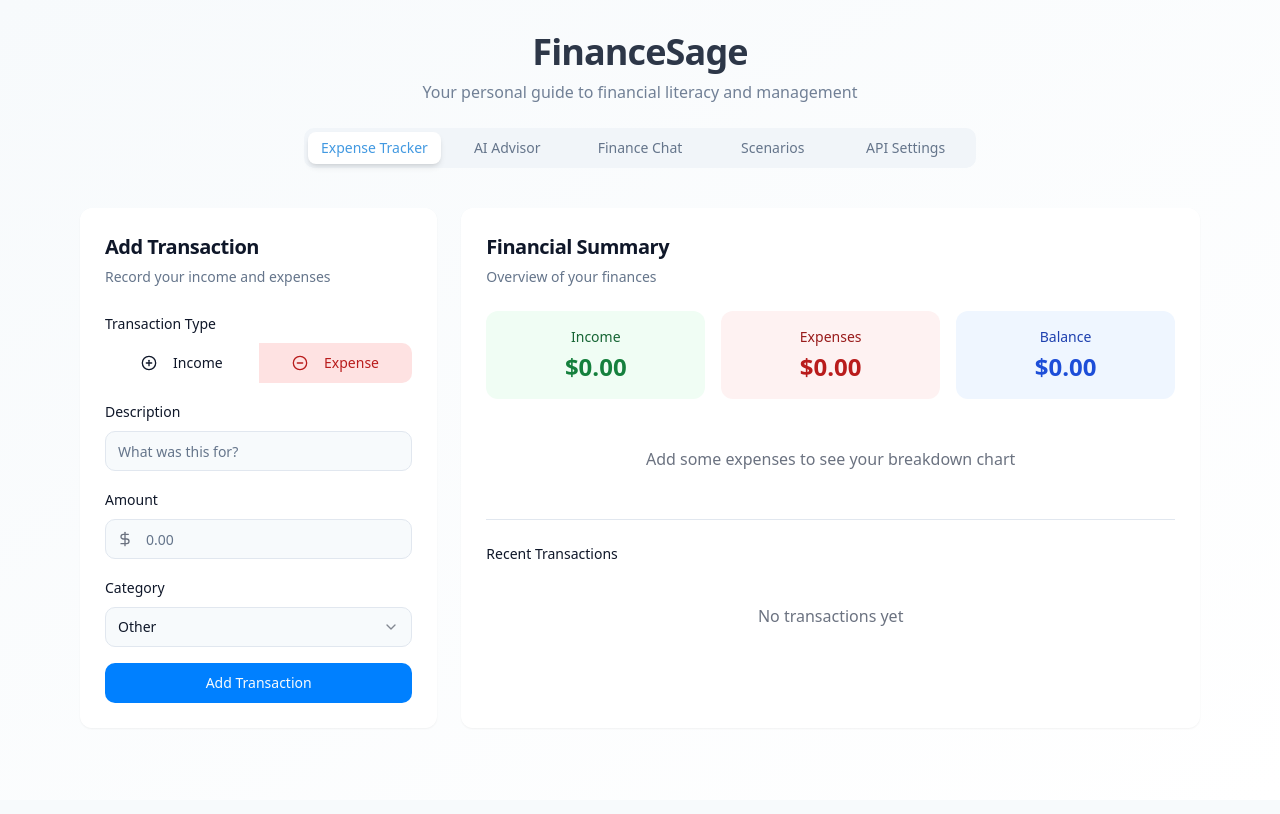
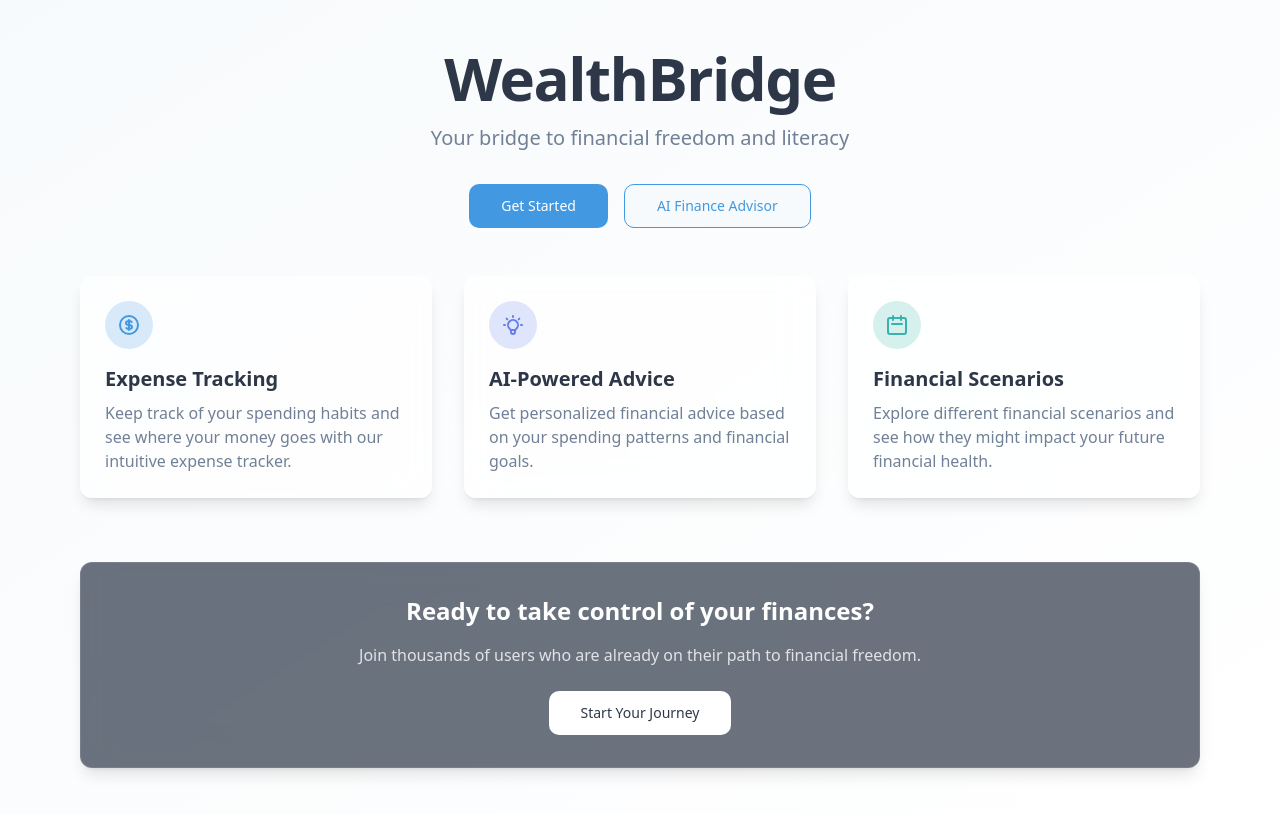
Before and after one commit to ishaansai/finance-friendship-bot, a React (Vite) app: page / in a window 1280 px wide. Built offline with nearby package versions, Linux system fonts and the light colour scheme.

Commit message:
Update project name and add homepage
Updated project name to WealthBridge and added a homepage.

```diff
--- a/index.html
+++ b/index.html
@@ -1,11 +1,12 @@
+
 <!DOCTYPE html>
 <html lang="en">
   <head>
     <meta charset="UTF-8" />
     <meta name="viewport" content="width=device-width, initial-scale=1.0" />
-    <title>finance-friendship-bot</title>
-    <meta name="description" content="Lovable Generated Project" />
-    <meta name="author" content="Lovable" />
+    <title>WealthBridge - Your Path to Financial Freedom</title>
+    <meta name="description" content="WealthBridge - Your personal guide to financial literacy and management" />
+    <meta name="author" content="WealthBridge" />
     <meta property="og:image" content="/og-image.png" />
   </head>
 
--- a/src/App.tsx
+++ b/src/App.tsx
@@ -4,7 +4,8 @@ import { Toaster as Sonner } from "@/components/ui/sonner";
 import { TooltipProvider } from "@/components/ui/tooltip";
 import { QueryClient, QueryClientProvider } from "@tanstack/react-query";
 import { BrowserRouter, Routes, Route } from "react-router-dom";
-import Index from "./pages/Index";
+import HomePage from "./pages/HomePage";
+import Dashboard from "./pages/Dashboard";
 import NotFound from "./pages/NotFound";
 
 const queryClient = new QueryClient();
@@ -16,7 +17,8 @@ const App = () => (
       <Sonner />
       <BrowserRouter>
         <Routes>
-          <Route path="/" element={<Index />} />
+          <Route path="/" element={<HomePage />} />
+          <Route path="/dashboard" element={<Dashboard />} />
           <Route path="*" element={<NotFound />} />
         </Routes>
       </BrowserRouter>
--- a/src/components/Layout.tsx
+++ b/src/components/Layout.tsx
@@ -4,14 +4,16 @@ import { motion } from "framer-motion";
 import { Tabs, TabsList, TabsTrigger } from "@/components/ui/tabs";
 import { cn } from "@/lib/utils";
 import TransitionComponent from "./TransitionComponent";
+import { Link } from "react-router-dom";
 
 interface LayoutProps {
   children: ReactNode;
   activeTab: string;
   setActiveTab: (tab: string) => void;
+  appName?: string;
 }
 
-const Layout = ({ children, activeTab, setActiveTab }: LayoutProps) => {
+const Layout = ({ children, activeTab, setActiveTab, appName = "FinanceSage" }: LayoutProps) => {
   return (
     <div className="min-h-screen w-full bg-gradient-to-br from-finance-light to-white">
       <main className="container mx-auto px-4 py-8 max-w-6xl">
@@ -22,9 +24,11 @@ const Layout = ({ children, activeTab, setActiveTab }: LayoutProps) => {
           className="mb-10"
         >
           <div className="text-center mb-6">
-            <h1 className="text-4xl font-bold text-finance-charcoal tracking-tight mb-2">
-              FinanceSage
-            </h1>
+            <Link to="/" className="inline-block">
+              <h1 className="text-4xl font-bold text-finance-charcoal tracking-tight mb-2">
+                {appName}
+              </h1>
+            </Link>
             <p className="text-finance-gray max-w-xl mx-auto">
               Your personal guide to financial literacy and management
             </p>
--- a/src/pages/Index.tsx
+++ b/src/pages/Dashboard.tsx
@@ -1,5 +1,6 @@
 
-import { useState } from "react";
+import { useState, useEffect } from "react";
+import { useLocation } from "react-router-dom";
 import Layout from "@/components/Layout";
 import ExpenseTracker from "@/components/ExpenseTracker";
 import AIAdvisor from "@/components/AIAdvisor";
@@ -7,8 +8,10 @@ import FinanceChat from "@/components/FinanceChat";
 import Scenarios from "@/components/Scenarios";
 import ApiSettings from "@/components/ApiSettings";
 import { FinanceProvider, useFinance } from "@/context/FinanceContext";
-import { Transaction } from "@/components/ExpenseTracker";
-import { toast } from "sonner";
+
+interface LocationState {
+  activeTab?: string;
+}
 
 const TabContent = ({ activeTab }: { activeTab: string }) => {
   const { transactions } = useFinance();
@@ -24,16 +27,24 @@ const TabContent = ({ activeTab }: { activeTab: string }) => {
   );
 };
 
-const Index = () => {
+const Dashboard = () => {
   const [activeTab, setActiveTab] = useState("tracker");
+  const location = useLocation();
+  const state = location.state as LocationState | null;
+
+  useEffect(() => {
+    if (state?.activeTab) {
+      setActiveTab(state.activeTab);
+    }
+  }, [state]);
 
   return (
     <FinanceProvider>
-      <Layout activeTab={activeTab} setActiveTab={setActiveTab}>
+      <Layout activeTab={activeTab} setActiveTab={setActiveTab} appName="WealthBridge">
         <TabContent activeTab={activeTab} />
       </Layout>
     </FinanceProvider>
   );
 };
 
-export default Index;
+export default Dashboard;
--- /dev/null
+++ b/src/pages/HomePage.tsx
@@ -0,0 +1,112 @@
+
+import { motion } from "framer-motion";
+import { Button } from "@/components/ui/button";
+import { useNavigate } from "react-router-dom";
+
+const HomePage = () => {
+  const navigate = useNavigate();
+
+  return (
+    <div className="min-h-screen w-full bg-gradient-to-br from-finance-light to-white">
+      <div className="container mx-auto px-4 py-12 max-w-6xl">
+        <motion.div
+          initial={{ opacity: 0, y: -20 }}
+          animate={{ opacity: 1, y: 0 }}
+          transition={{ duration: 0.5 }}
+          className="text-center mb-10"
+        >
+          <h1 className="text-5xl md:text-6xl font-bold text-finance-charcoal tracking-tight mb-4">
+            WealthBridge
+          </h1>
+          <p className="text-finance-gray text-xl max-w-2xl mx-auto mb-8">
+            Your bridge to financial freedom and literacy
+          </p>
+
+          <div className="flex flex-col md:flex-row justify-center gap-4 mb-12">
+            <Button
+              size="lg"
+              className="bg-finance-blue hover:bg-finance-blue/90 text-white px-8"
+              onClick={() => navigate("/dashboard")}
+            >
+              Get Started
+            </Button>
+            <Button
+              size="lg"
+              variant="outline"
+              className="border-finance-blue text-finance-blue hover:bg-finance-blue/10"
+              onClick={() => navigate("/dashboard", { state: { activeTab: "advisor" } })}
+            >
+              AI Finance Advisor
+            </Button>
+          </div>
+        </motion.div>
+
+        <div className="grid md:grid-cols-3 gap-8 mb-16">
+          <motion.div
+            initial={{ opacity: 0, y: 20 }}
+            animate={{ opacity: 1, y: 0 }}
+            transition={{ duration: 0.5, delay: 0.2 }}
+            className="glass p-6 rounded-xl"
+          >
+            <div className="w-12 h-12 bg-finance-blue/20 rounded-full flex items-center justify-center mb-4">
+              <svg xmlns="http://www.w3.org/2000/svg" className="h-6 w-6 text-finance-blue" fill="none" viewBox="0 0 24 24" stroke="currentColor">
+                <path strokeLinecap="round" strokeLinejoin="round" strokeWidth={2} d="M12 8c-1.657 0-3 .895-3 2s1.343 2 3 2 3 .895 3 2-1.343 2-3 2m0-8c1.11 0 2.08.402 2.599 1M12 8V7m0 1v8m0 0v1m0-1c-1.11 0-2.08-.402-2.599-1M21 12a9 9 0 11-18 0 9 9 0 0118 0z" />
+              </svg>
+            </div>
+            <h3 className="text-xl font-semibold text-finance-charcoal mb-2">Expense Tracking</h3>
+            <p className="text-finance-gray">Keep track of your spending habits and see where your money goes with our intuitive expense tracker.</p>
+          </motion.div>
+
+          <motion.div
+            initial={{ opacity: 0, y: 20 }}
+            animate={{ opacity: 1, y: 0 }}
+            transition={{ duration: 0.5, delay: 0.4 }}
+            className="glass p-6 rounded-xl"
+          >
+            <div className="w-12 h-12 bg-finance-indigo/20 rounded-full flex items-center justify-center mb-4">
+              <svg xmlns="http://www.w3.org/2000/svg" className="h-6 w-6 text-finance-indigo" fill="none" viewBox="0 0 24 24" stroke="currentColor">
+                <path strokeLinecap="round" strokeLinejoin="round" strokeWidth={2} d="M9.663 17h4.673M12 3v1m6.364 1.636l-.707.707M21 12h-1M4 12H3m3.343-5.657l-.707-.707m2.828 9.9a5 5 0 117.072 0l-.548.547A3.374 3.374 0 0014 18.469V19a2 2 0 11-4 0v-.531c0-.895-.356-1.754-.988-2.386l-.548-.547z" />
+              </svg>
+            </div>
+            <h3 className="text-xl font-semibold text-finance-charcoal mb-2">AI-Powered Advice</h3>
+            <p className="text-finance-gray">Get personalized financial advice based on your spending patterns and financial goals.</p>
+          </motion.div>
+
+          <motion.div
+            initial={{ opacity: 0, y: 20 }}
+            animate={{ opacity: 1, y: 0 }}
+            transition={{ duration: 0.5, delay: 0.6 }}
+            className="glass p-6 rounded-xl"
+          >
+            <div className="w-12 h-12 bg-finance-teal/20 rounded-full flex items-center justify-center mb-4">
+              <svg xmlns="http://www.w3.org/2000/svg" className="h-6 w-6 text-finance-teal" fill="none" viewBox="0 0 24 24" stroke="currentColor">
+                <path strokeLinecap="round" strokeLinejoin="round" strokeWidth={2} d="M8 7V3m8 4V3m-9 8h10M5 21h14a2 2 0 002-2V7a2 2 0 00-2-2H5a2 2 0 00-2 2v12a2 2 0 002 2z" />
+              </svg>
+            </div>
+            <h3 className="text-xl font-semibold text-finance-charcoal mb-2">Financial Scenarios</h3>
+            <p className="text-finance-gray">Explore different financial scenarios and see how they might impact your future financial health.</p>
+          </motion.div>
+        </div>
+
+        <motion.div
+          initial={{ opacity: 0 }}
+          animate={{ opacity: 1 }}
+          transition={{ duration: 0.8, delay: 0.8 }}
+          className="glass-dark p-8 rounded-xl text-center"
+        >
+          <h2 className="text-2xl font-semibold mb-4">Ready to take control of your finances?</h2>
+          <p className="mb-6 text-white/80">Join thousands of users who are already on their path to financial freedom.</p>
+          <Button
+            size="lg"
+            className="bg-white text-finance-charcoal hover:bg-white/90"
+            onClick={() => navigate("/dashboard")}
+          >
+            Start Your Journey
+          </Button>
+        </motion.div>
+      </div>
+    </div>
+  );
+};
+
+export default HomePage;
```
